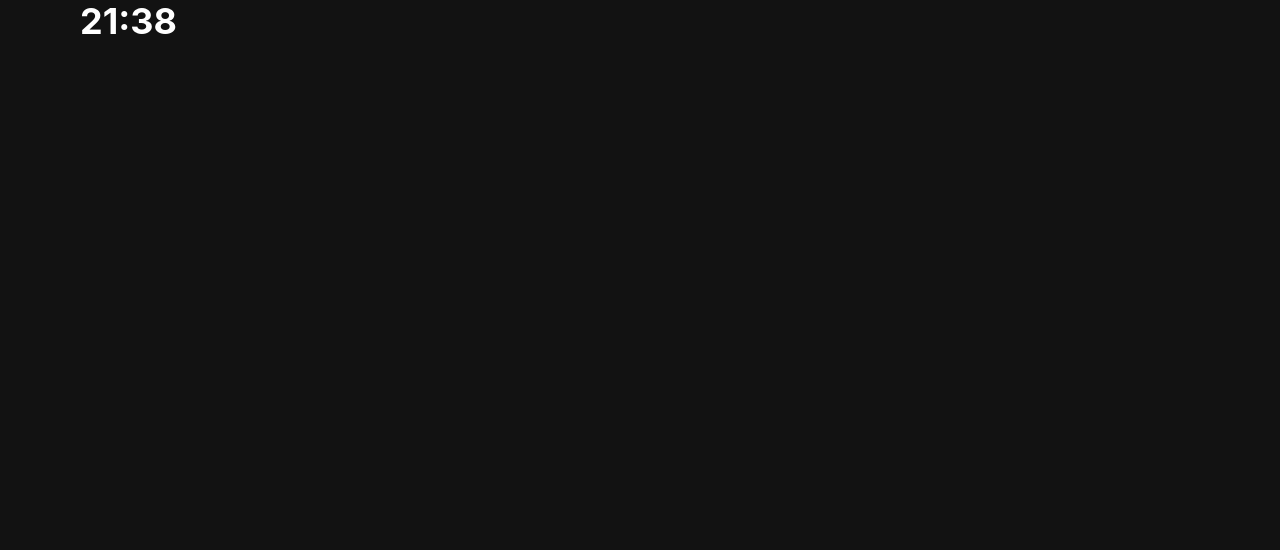
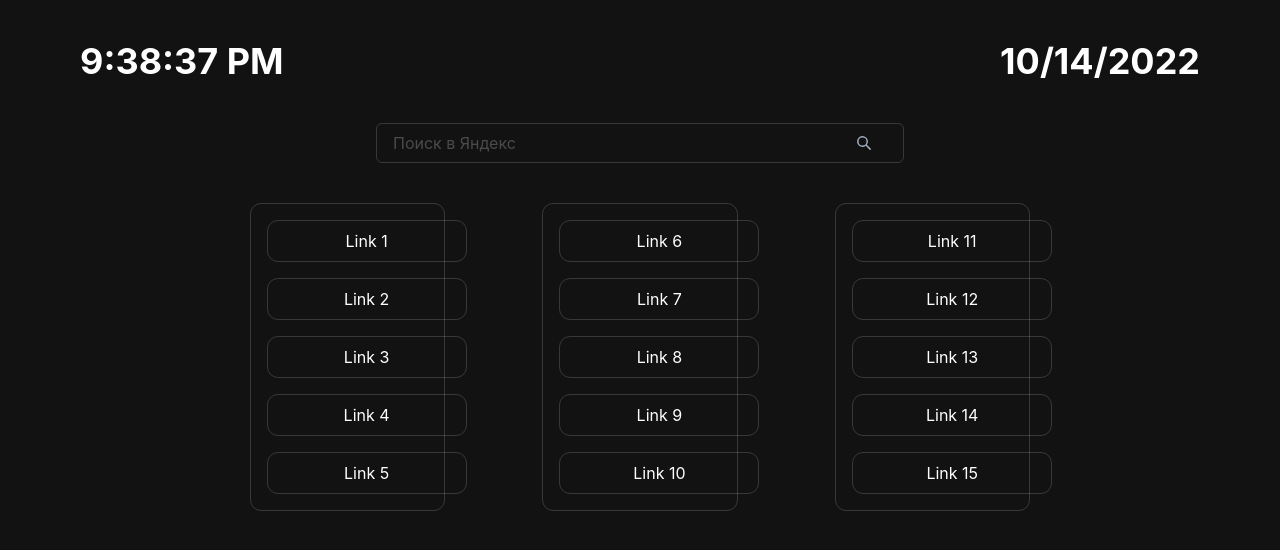
Before and after one commit to dadyarri/ntp, a Next.js app: page / in a window 1280 px wide. Shown: the top 550 px of the page. Built offline with nearby package versions, Linux system fonts and the light colour scheme.

Commit message:
add some prototype design

```diff
--- a/components/clock.jsx
+++ /dev/null
@@ -1,31 +0,0 @@
-import React from "react";
-
-import { Heading } from "@chakra-ui/react";
-
-export class Clock extends React.Component {
-    constructor(props) {
-      super(props);
-      this.state = {
-        time: `${new Date().getHours()}:${new Date().getMinutes()}`
-      };
-    }
-    componentDidMount() {
-      this.intervalID = setInterval(
-        () => this.tick(),
-        1000
-      );
-    }
-    componentWillUnmount() {
-      clearInterval(this.intervalID);
-    }
-    tick() {
-      this.setState({
-        time: `${new Date().getHours()}:${new Date().getMinutes()}`
-      });
-    }
-    render() {
-      return (
-          <Heading>{this.state.time}</Heading>
-      );
-    }
-}
--- /dev/null
+++ b/components/link.tsx
@@ -0,0 +1,13 @@
+import { Box, Text } from "@chakra-ui/react"
+
+import React, { ReactNode } from "react"
+
+type Props = {
+    children: ReactNode
+}
+
+export const Link = ({children}: Props) => {
+    return <Box borderWidth={1} borderColor={"grey.500"} margin={2} textAlign="center" padding={2} borderRadius="11px" minWidth={"200px"}>
+        <Text>{children}</Text>
+    </Box>
+}
--- /dev/null
+++ b/components/links-group.tsx
@@ -0,0 +1,12 @@
+import { Flex } from "@chakra-ui/react"
+import React, { ReactNode } from "react"
+
+type Props = {
+    children: ReactNode
+}
+
+export const LinksGroup = ({ children }: Props) => {
+    return <Flex flexDirection={"column"} borderWidth={1} borderColor={"grey.500"} maxWidth={"20%"} padding={2} borderRadius="11px">
+        {children}
+    </Flex>
+}
--- a/pages/index.tsx
+++ b/pages/index.tsx
@@ -1,15 +1,80 @@
 import type { NextPage } from "next";
-import { Container, Heading } from "@chakra-ui/react";
-import { Clock } from "../components/clock";
+import { Container, Flex, Heading, IconButton, Input, InputGroup, InputRightElement} from "@chakra-ui/react";
+import { useEffect, useState } from "react";
+import { SearchIcon } from "@chakra-ui/icons";
+import { LinksGroup } from "../components/links-group";
+import { Link } from "../components/link";
 
 const Home: NextPage = () => {
 
-  const date = new Date();
-  let currentTime = `${date.getHours()}:${date.getMinutes()} `;
+  const [hydrated, setHydrated] = useState(false);
+  const [time, setTime] = useState(new Date().toLocaleTimeString());
+  const [date, setDate] = useState(new Date().toLocaleDateString());
+
+  useEffect(() => {
+    setHydrated(true);
+    let timeTimer = setInterval(() => {
+      setTime(new Date().toLocaleTimeString())
+    }, 1000)
+
+    let dateTimer = setInterval(() => {
+      setDate(new Date().toLocaleDateString())
+    }, 1000)
+
+    return () => {
+      clearInterval(timeTimer);
+      clearInterval(dateTimer);
+    }
+  }, []);
+
+  if (!hydrated) {
+    return null;
+  }
 
   return (
-    <Container maxW={"90%"}>
-      <Clock/>
+    <Container maxW={"90%"} mt={10}>
+
+      <Flex justifyContent={"space-between"}>
+        <Heading>{time}</Heading>
+        <Heading>{date}</Heading>
+      </Flex>
+
+      <Container maxW={"50%"} mt={10}>
+        <InputGroup>
+          <Input placeholder="Поиск в Яндекс"/>
+          <InputRightElement children={<IconButton variant={"ghost"} icon={<SearchIcon/>} color="gray.400" aria-label={"Search"} h='1.75rem' minWidth="50px" size='sm'/>} width="5rem" />
+        </InputGroup>
+
+      </Container>
+
+      <Container maxW={"90%"} marginTop={10}>
+        <Flex justifyContent={"space-evenly"}>
+        <LinksGroup>
+          <Link>Link 1</Link>
+          <Link>Link 2</Link>
+          <Link>Link 3</Link>
+          <Link>Link 4</Link>
+          <Link>Link 5</Link>
+        </LinksGroup>
+
+        <LinksGroup>
+          <Link>Link 6</Link>
+          <Link>Link 7</Link>
+          <Link>Link 8</Link>
+          <Link>Link 9</Link>
+          <Link>Link 10</Link>
+        </LinksGroup>
+
+        <LinksGroup>
+          <Link>Link 11</Link>
+          <Link>Link 12</Link>
+          <Link>Link 13</Link>
+          <Link>Link 14</Link>
+          <Link>Link 15</Link>
+        </LinksGroup>
+        </Flex>
+      </Container>
+
     </Container>
   );
 };
```
